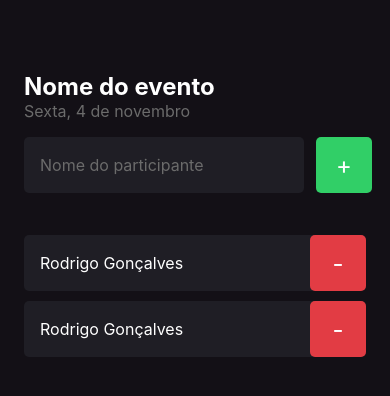
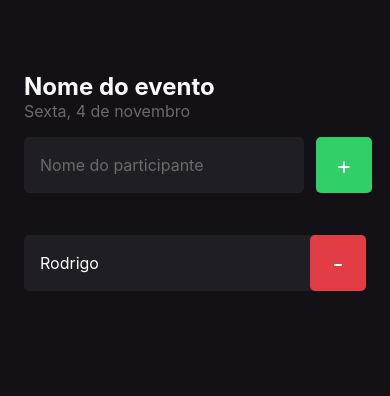
Before and after one commit to MarcosPalhao/Im-Here, a React Native app: screen / in a window 390 px wide. Shown: the top 396 px of the page. Built offline with nearby package versions, Linux system fonts and the light colour scheme.

Commit message:
add props on component

```diff
--- a/src/components/Participant/index.tsx
+++ b/src/components/Participant/index.tsx
@@ -1,12 +1,17 @@
 import { View, Text, TouchableOpacity } from "react-native";
 import { styles } from "./styles";
 
-export function Participant() {
+type Props = {
+	name: string;
+	onRemove: () => void;
+}
+
+export function Participant({ name, onRemove }: Props) {
 	return (
 		<View style={styles.container}>
-			<Text style={styles.name}>Rodrigo Gonçalves</Text>
+			<Text style={styles.name}>{name}</Text>
 
-			<TouchableOpacity style={styles.button}>
+			<TouchableOpacity style={styles.button} onPress={onRemove}>
 				<Text style={styles.buttonText}>-</Text>
 			</TouchableOpacity>
 		</View>
--- a/src/screens/Home/index.tsx
+++ b/src/screens/Home/index.tsx
@@ -5,6 +5,10 @@
 export function Home() {
 	function handleParticipantAdd() {
 		console.log("add...");
+	}
+
+	function handleParticipantRemove(name: string) {
+		console.log("remove...");
 	}
 
   return (
@@ -24,8 +28,7 @@
 				</TouchableOpacity>
 			</View>
 
-			<Participant />
-			<Participant />
+			<Participant name="Rodrigo" onRemove={() => handleParticipantRemove("Rodrigo")} />
     </View>
   )
 }
```
